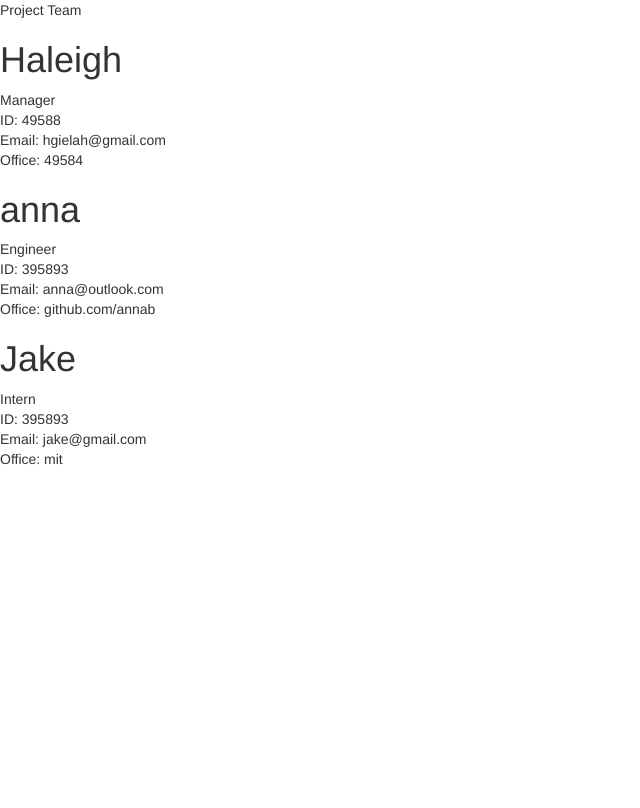
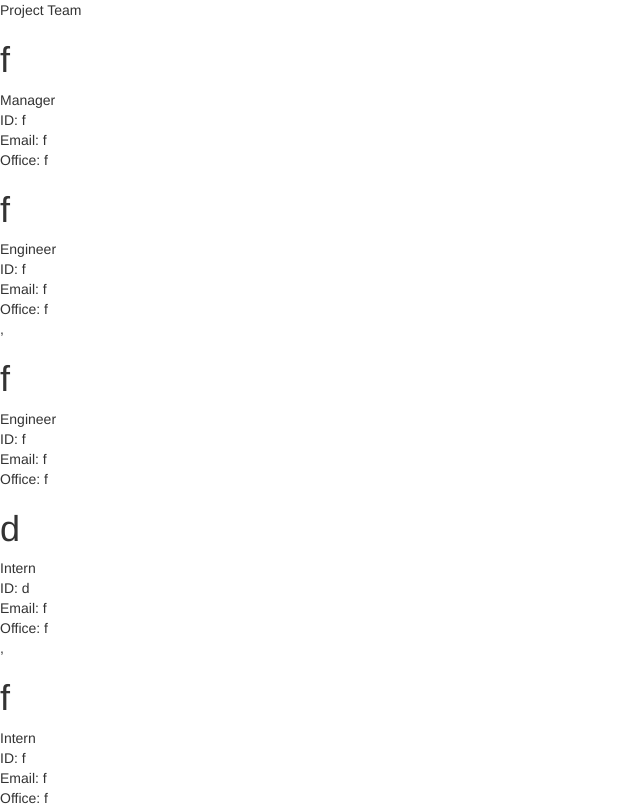
Before and after one commit to Hrzonca/who-am-i-working-with, a website: page worker.html in a window 1280 px wide. Shown: the whole page, without its empty margins (0-640 px from the left). Drawn offline with nearby package versions, Linux system fonts and the light colour scheme.

Commit message:
deleted the unless generateMarkDown.js file

```diff
--- a/worker.html
+++ b/worker.html
@@ -12,29 +12,47 @@
 
 <section class="card">
 <div>
-<h1> Haleigh </h1>
+<h1> f </h1>
 <div> Manager </div>
-<div>ID: 49588</div>
-<div href='#' class="card-link">Email: hgielah@gmail.com</div>
-<div>Office: 49584</div>
+<div>ID: f</div>
+<div href='#' class="card-link">Email: f</div>
+<div>Office: f</div>
 </div>
 </section>
 <section class="card">
 <div>
-<h1> anna </h1>
+<h1> f </h1>
 <div> Engineer </div>
-<div>ID: 395893</div>
-<div href='#' class="card-link">Email: anna@outlook.com</div>
-<div>Office: github.com/annab </div>
+<div>ID: f</div>
+<div href='#' class="card-link">Email: f</div>
+<div>Office: f </div>
+</div>
+</section>,
+<section class="card">
+<div>
+<h1> f </h1>
+<div> Engineer </div>
+<div>ID: f</div>
+<div href='#' class="card-link">Email: f</div>
+<div>Office: f </div>
 </div>
 </section>
 <section class="card">
 <div>
-<h1> Jake  </h1>
+<h1> d </h1>
 <div>Intern</div>
-<div>ID: 395893</div>
-<div href='#' class="card-link">Email: jake@gmail.com</div>
-<div>Office: mit</div>
+<div>ID: d</div>
+<div href='#' class="card-link">Email: f</div>
+<div>Office: f</div>
+</div>
+</section>,
+<section class="card">
+<div>
+<h1> f </h1>
+<div>Intern</div>
+<div>ID: f</div>
+<div href='#' class="card-link">Email: f</div>
+<div>Office: f</div>
 </div>
 </section>
   </body>
```
Also changed, not shown: generateMarkDown.js (deleted, +0 -31 lines), README.md.
